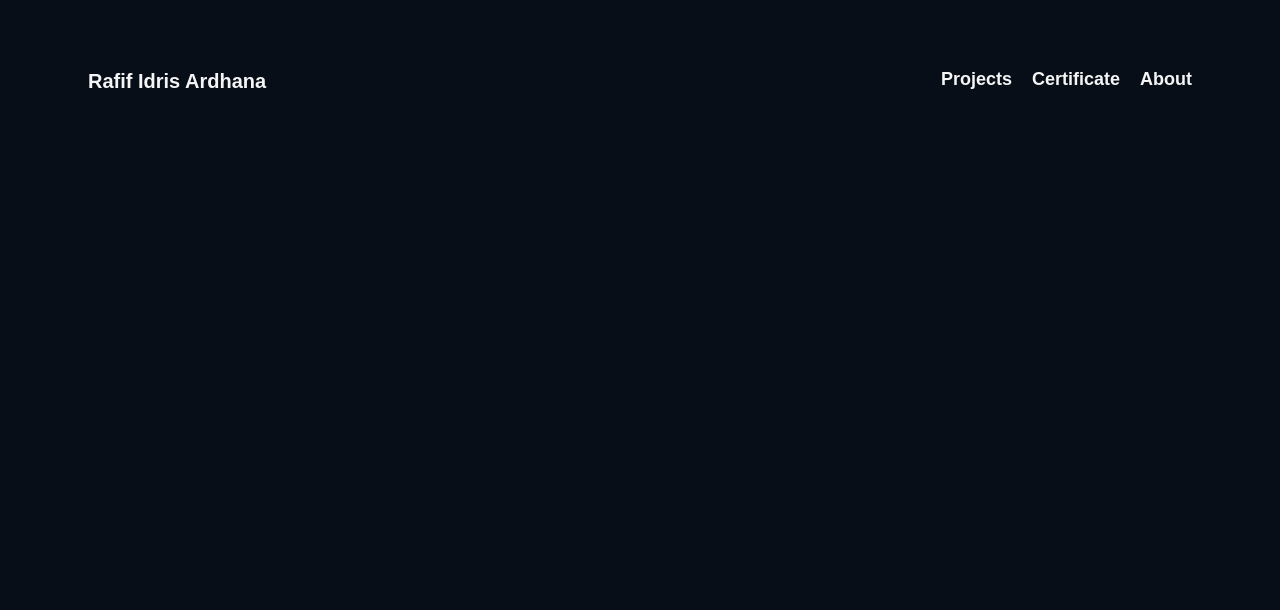
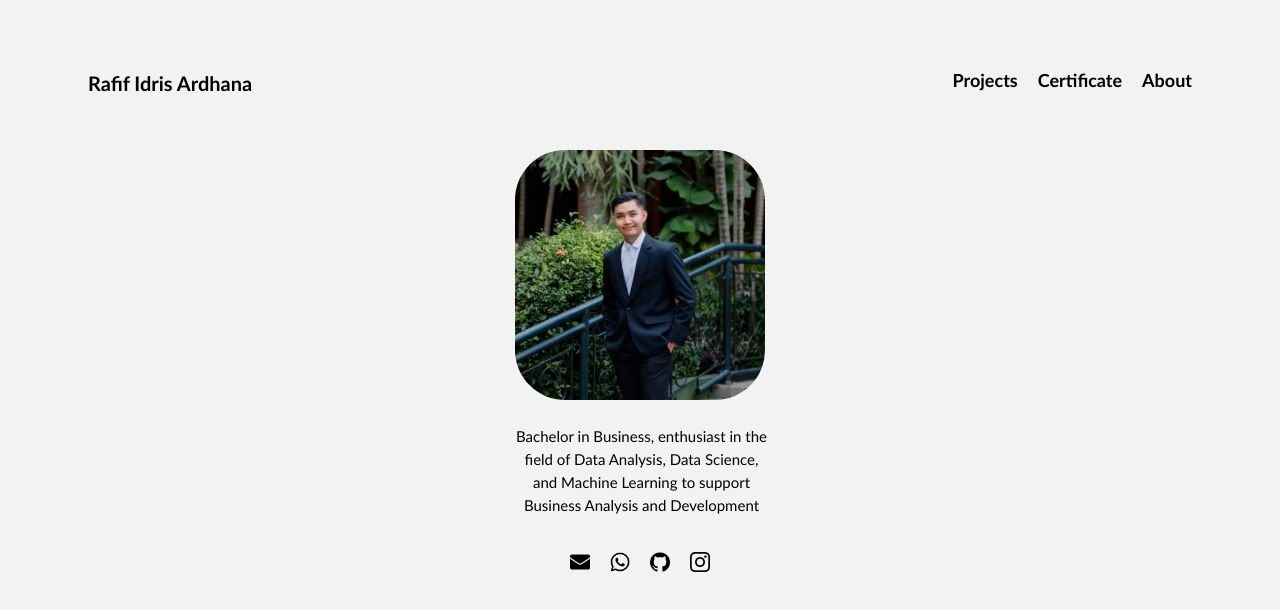
Before and after one commit to rafifardhana1503/rafifardhana1503.github.io, a plain HTML site: page index.html in a window 1280 px wide. Drawn offline with Linux system fonts and the light colour scheme.

Commit message:
editing index and add image

```diff
--- a/index.html
+++ b/index.html
@@ -24,7 +24,22 @@
     </div>
 
     <!-- FOTO PROFIL -->
-     <div>
-        <img src="" alt="">
+     <div class="profil">
+        <img src="image\profil.jpeg" alt="foto-profil">
      </div>
+
+    <!-- TEKS -->
+    <div class="short-text">
+        <h3>Bachelor in Business, enthusiast in the field of Data Analysis,
+            Data Science, and Machine Learning
+            to support Business Analysis and Development</h3>
+    </div>
+
+    <!-- KONTAK LOGO  -->
+    <div class="logo">
+        <a href="mailto:rafif.ardhana@gmail.com" target="_blank"><img src="image\email.png"></a>
+        <a href="https://wa.me/6285696797899" target="_blank"><img src="image\whatsapp.png"></a>
+        <a href="https://github.com/rafifardhana1503" target="_blank"><img src="image\github.png"></a>
+        <a href="https://www.instagram.com/rafif.ardhana/" target="_blank"><img src="image\instagram.png"></a>
+    </div>
 </body>
--- a/style.css
+++ b/style.css
@@ -1,7 +1,8 @@
+/* INDEX.HTML */
 body {
-    background-color: rgb(7, 14, 24);
-    font-family: sans-serif;
-    color: whitesmoke;
+    background-color: rgb(242, 242, 242);
+    font-family:'Trebuchet MS';
+    color: rgb(0, 0, 0);
 }
 
 .header {
@@ -12,7 +13,7 @@ body {
 
 .header .nama a {
     text-decoration: none;
-    color: whitesmoke;
+    color: black;
     font-size: 20px;
     transition: .2s ease-in;
     border-radius: 10px;
@@ -33,7 +34,50 @@ body {
 
 .header .menu-navbar ul li a {
     text-decoration: none;
-    color: whitesmoke;
-    font-family: sans-serif;
+    color: black;
+    font-family: 'Trebuchet MS';
     font-weight: bold;
 }
+
+.profil {
+    display: flex;
+    justify-content: center;
+    align-items: center;
+    height: 250px;
+}
+
+.profil img {
+    border-radius: 20%;
+    height: 250px;
+    width: 250px;
+}
+
+.short-text {
+    margin-top: 10px;
+    padding-left: 3px;
+    margin-left: 500px;
+    margin-right: 500px;
+    display: flex;
+    justify-content: center;
+    align-items: center;
+}
+
+.short-text h3 {
+    font-size: 15px;
+    text-align: center;
+    line-height: 23px;
+    font-weight: 50;
+}
+
+.logo {
+    margin-top: 20px;
+    display: flex;
+    justify-content: center;
+    align-items: center;
+    gap: 20px;
+}
+
+.logo img {
+    height: 20px;
+}
+/* END OF INDEX.HTML */
```
Also changed, not shown: image/email.png (added), image/github.png (added), image/instagram.png (added), image/profil.jpeg (added), image/whatsapp.png (added), projects.html (added).
